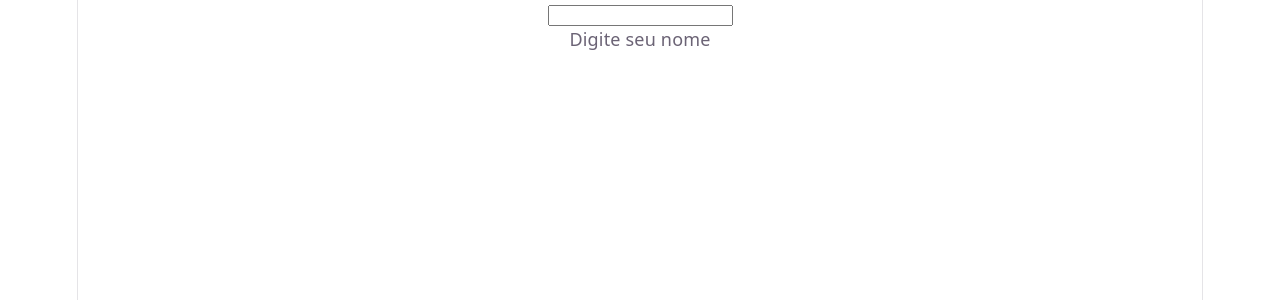
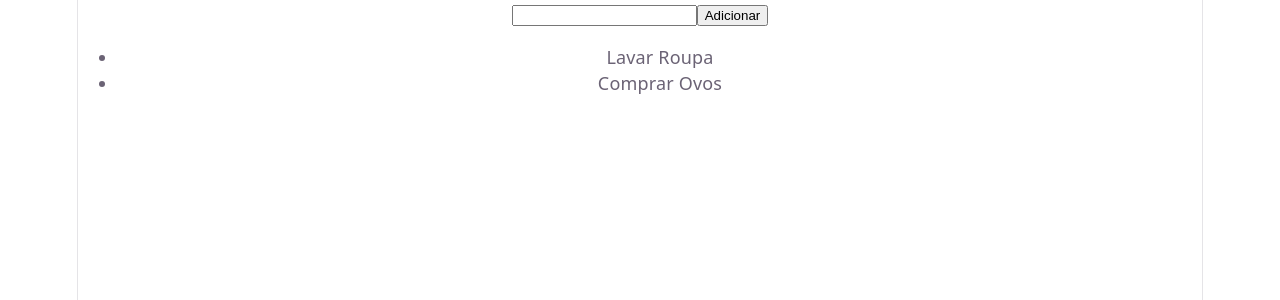
Before and after one commit to LuizAlbertoDev/Desafios-React, a React (Vite) app: page / in a window 1280 px wide. Shown: the top 300 px of the page. Built offline with nearby package versions, Linux system fonts and the light colour scheme.

Commit message:
feat: desafio 004 react usestate lista tarefas

```diff
--- a/src/App.jsx
+++ b/src/App.jsx
@@ -1,9 +1,9 @@
-import Saudacao from './Desafios/Desafio_003'
+import ListaTarefa from './Desafios/Desafio_004'
 
 function App() {
     return (
         <div>
-            <Saudacao />
+            <ListaTarefa />
         </div>
     )
 }
--- /dev/null
+++ b/src/Desafios/Desafio_004.jsx
@@ -0,0 +1,35 @@
+import { useState } from "react"
+
+function ListaTarefa(){
+
+    const [tarefa, setTarefa] = useState(['Lavar Roupa', 'Comprar Ovos'])
+    const [novaTarefa, setNovaTarefa] = useState('')
+
+    function adicionar() {
+
+        if(novaTarefa.trim() === ''){
+            return
+        }
+
+        setTarefa([...tarefa, novaTarefa.trim()])
+        setNovaTarefa('')
+    }
+    return (
+        <div>
+            <input
+                value={novaTarefa}
+                onChange={(e) => setNovaTarefa(e.target.value)}
+            />
+            <button onClick={adicionar}>Adicionar</button>
+
+            <ul>
+                {tarefa.map((tarefa, index) => (
+                    <li key={index}>{tarefa}</li>
+                ))}
+            </ul>
+        </div>
+    )
+
+}
+
+export default ListaTarefa
```
